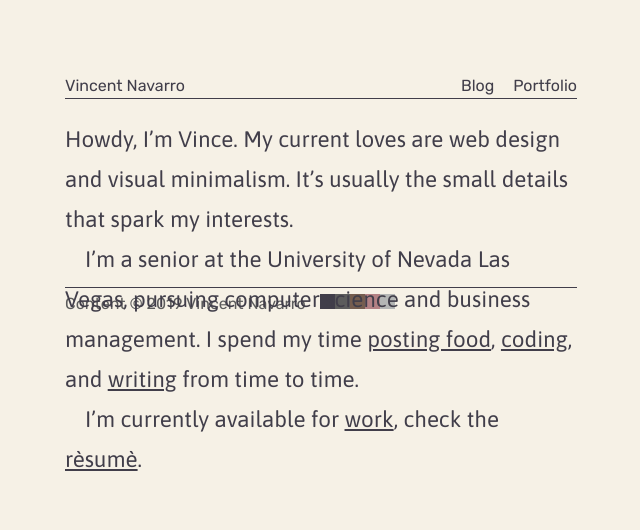
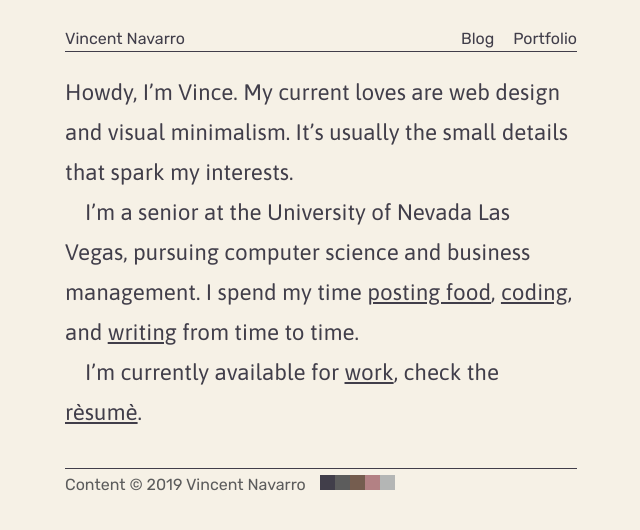
Before and after one commit to VincentNavarro/vincentnavarro.com, a Jekyll site: the page built from index.md, in a window 1280 px wide. Shown: the top 530 px of the page, without its empty margins (319-959 px from the left). Built offline with Jekyll 4.4.1, drawn with Linux system fonts in a browser that asks for light colours; nearby versions of some CDN libraries.

Commit message:
Fix for footer to work on chrome

```diff
--- a/css/styles.sass
+++ b/css/styles.sass
@@ -27,7 +27,6 @@ body
    display: grid
    grid-template-areas: ". navigation navigation ." ". content content ." ". footer footer ."
    grid-template-columns: 10% 40% 40% 10%
-   grid-template-rows:  15% 35% 35% 15%
 
 #navigation
    display: grid
```
